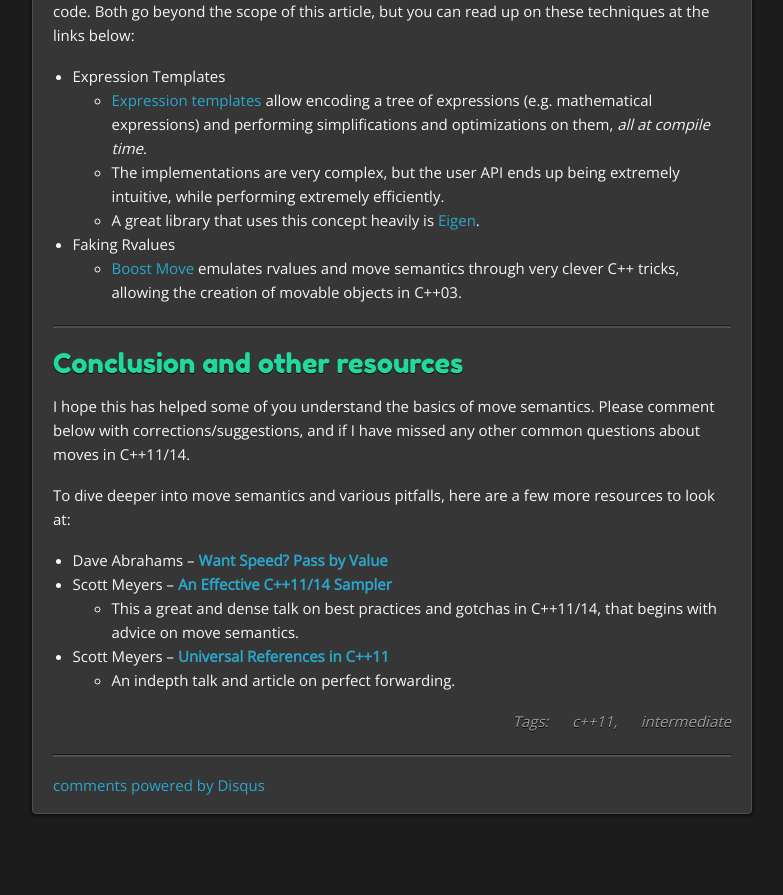
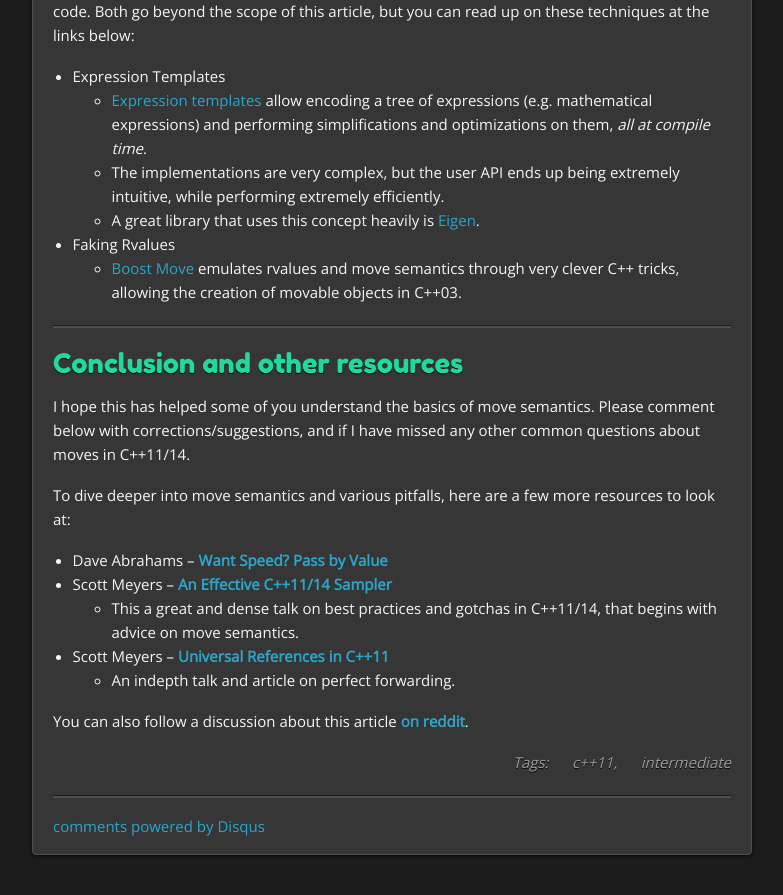
Before and after one commit to KholdStare/kholdstare.github.com, a Jekyll site: the page built from _posts/2013-11-23-moves-demystified.markdown, in a window 1280 px wide and 900 px high, scrolled down 11000 px. Shown: the top 895 px of the window, without its empty margins (123-906 px from the left). Built offline with Jekyll 4.4.1, drawn with Linux system fonts in a browser that asks for light colours; comment, search, counter and statistics services are not loaded; before the commit the page ends 11859 px from its top, so only the background shows below that.

Commit message:
Adding a link to reddit

```diff
--- a/_posts/2013-11-23-moves-demystified.markdown
+++ b/_posts/2013-11-23-moves-demystified.markdown
@@ -540,3 +540,6 @@ resources to look at:
 * Scott Meyers -- [Universal References in C++11](http://isocpp.org/blog/2012/11/universal-references-in-c11-scott-meyers)
 
    * An indepth talk and article on perfect forwarding.
+
+You can also follow a discussion about this article [on
+reddit](http://www.reddit.com/r/programming/comments/1r9t40/moves_demystified_c11_article_xpost_from_rcpp/).
```
